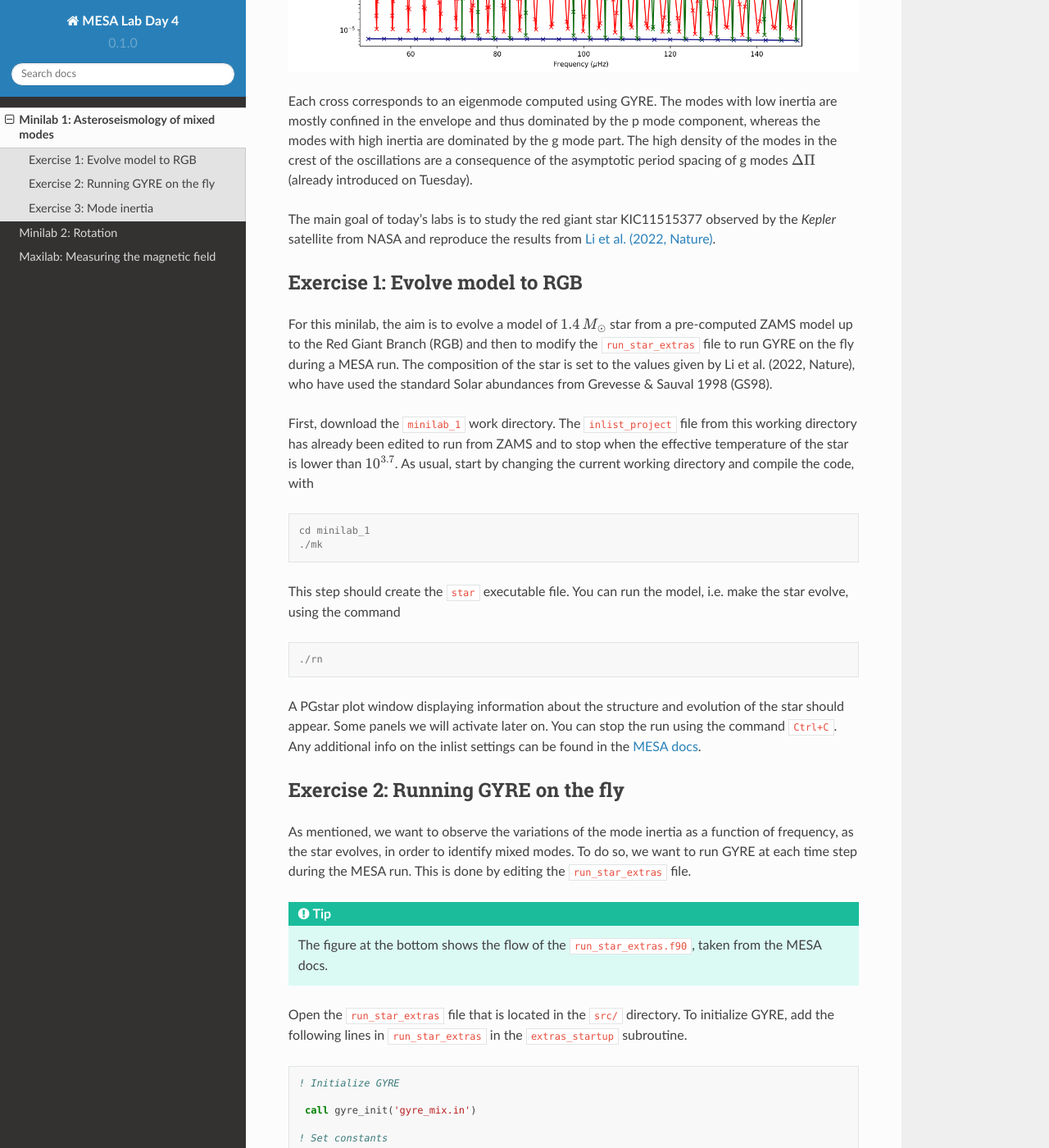
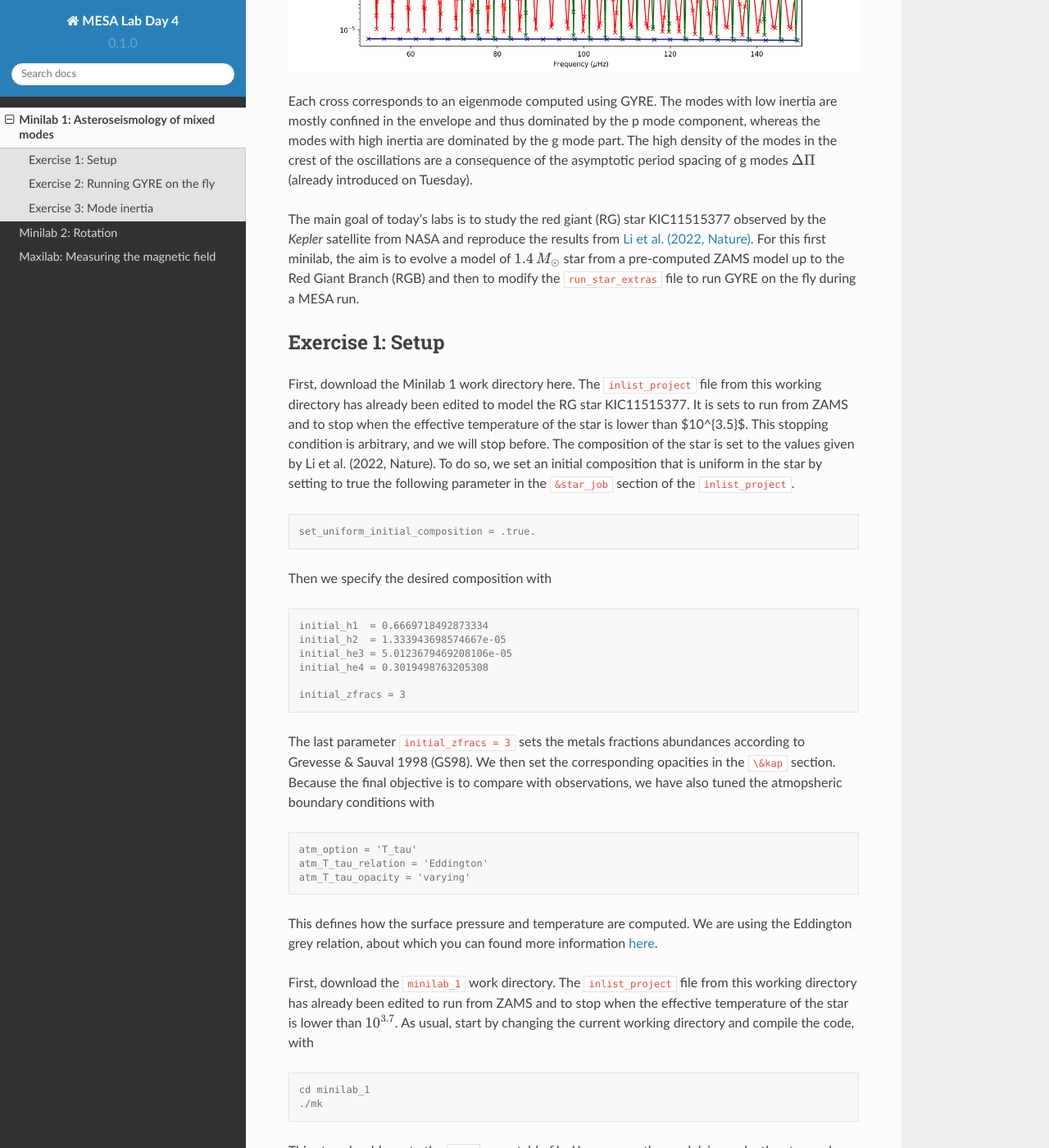
Before and after one commit to mesa-summer-school-2023/mesa-school-bugnet, a Sphinx documentation site: the page built from docs/minilab1.rst, in a window 1280 px wide and 1400 px high, scrolled down 1005 px. Shown: the whole window at 82% size. Built offline with Sphinx 7.4.7 and the Read the Docs theme 2.0.0, drawn with Linux system fonts in a browser that asks for light colours; some of the changed text lies outside the part shown.

Commit message:
Update minilab1.rst

```diff
--- a/docs/minilab1.rst
+++ b/docs/minilab1.rst
@@ -8,7 +8,7 @@ This first minilab focuses on the coupling between p and g modes, i.e. mixed mod
 .. math::
 
     \mathrm{E} = \frac{\int_0^{M_{\rm star}} \left[|\xi_r(r)|^2 + \ell \left(\ell + 1 \right) |\xi_{\rm h}(r)|^2 \right] \mathrm{d} M}{M_{\rm star} \left[|\xi_r(R_{\rm star})|^2
-    + \ell \left(\ell + 1 \right) |\xi_{\rm h}(R_{\rm star})|^2 \right]}
+    + \ell \left(\ell + 1 \right) |\xi_{\rm h}(R_{\rm star})|^2 \right]}~~~~~~~~~~~~(1)
 
 with :math:`M_{\rm star}` the mass of the star, :math:`R_{\rm star}` the photospheric radius of the star, :math:`\xi_r` and :math:`\xi_{\rm h}` the radial and horizontal displacements associated with the mode, :math:`\ell` the angular degree from the spherical harmonics and :math:`\mathrm{d}M = 4\pi \rho r^2 \mathrm{d}r` the mass enclose in the sphere between :math:`r` and :math:`r + \mathrm{d}r`. For mixed modes, the mode inertia presents a typical oscillating pattern as illustrated in the figure below, which present the inertia :math:`E` of mixed modes as a function of frequency.
 
@@ -22,13 +22,40 @@ with :math:`M_{\rm star}` the mass of the star, :math:`R_{\rm star}` the photosp
 
 Each cross corresponds to an eigenmode computed using GYRE. The modes with low inertia are mostly confined in the envelope and thus dominated by the p mode component, whereas the modes with high inertia are dominated by the g mode part. The high density of the modes in the crest of the oscillations are a consequence of the asymptotic period spacing of g modes :math:`\Delta \Pi` (already introduced on Tuesday).
 
-The main goal of today's labs is to study the red giant star KIC11515377 observed by the *Kepler* satellite from NASA and reproduce the results from `Li et al. (2022, Nature) <https://ui.adsabs.harvard.edu/abs/2022Natur.610...43L/abstract>`__.
+The main goal of today's labs is to study the red giant (RG) star KIC11515377 observed by the *Kepler* satellite from NASA and reproduce the results from `Li et al. (2022, Nature) <https://ui.adsabs.harvard.edu/abs/2022Natur.610...43L/abstract>`__.
+For this first minilab, the aim is to evolve a model of :math:`1.4\,M_{\odot}` star from a pre-computed ZAMS model up to the Red Giant Branch (RGB) and then to modify the ``run_star_extras`` file to run GYRE on the fly during a MESA run.
 
-Exercise 1: Evolve model to RGB
+Exercise 1: Setup
 --------
 
-For this minilab, the aim is to evolve a model of :math:`1.4\,M_{\odot}` star from a pre-computed ZAMS model up to the Red Giant Branch (RGB) and then to modify the ``run_star_extras`` file to run GYRE on the fly during a MESA run. The composition of the star is set to the values given by Li et al. (2022, Nature), who have used the standard Solar abundances from Grevesse & Sauval 1998 (GS98).
+First, download the Minilab 1 work directory here. The ``inlist_project`` file from this working directory has already been edited to model the RG star KIC11515377. It is sets to run from ZAMS and to stop when the effective temperature of the star is lower than $10^{3.5}$. This stopping condition is arbitrary, and we will stop before.
+The composition of the star is set to the values given by Li et al. (2022, Nature). To do so, we set an initial composition that is uniform in the star by setting to true the following parameter in the ``&star_job`` section of the ``inlist_project``.
 
+.. code-block:: console
+
+    set_uniform_initial_composition = .true.
+
+Then we specify the desired composition with
+
+.. code-block:: console
+
+    initial_h1  = 0.6669718492873334
+    initial_h2  = 1.333943698574667e-05
+    initial_he3 = 5.0123679469208106e-05
+    initial_he4 = 0.3019498763205308
+
+    initial_zfracs = 3
+
+The last parameter ``initial_zfracs = 3`` sets the metals fractions abundances according to Grevesse & Sauval 1998 (GS98). We then set the corresponding opacities in the ``\&kap`` section.
+Because the final objective is to compare with observations, we have also tuned the atmopsheric boundary conditions with
+
+.. code-block:: console
+
+    atm_option = 'T_tau'
+    atm_T_tau_relation = 'Eddington'
+    atm_T_tau_opacity = 'varying'
+
+This defines how the surface pressure and temperature are computed. We are using the Eddington grey relation, about which you can found more information `here <https://docs.mesastar.org/en/latest/atm/t-tau.html>`__.
 
 First, download the ``minilab_1`` work directory. The ``inlist_project`` file from this working directory has already been edited to run from ZAMS and to stop when the effective temperature of the star is lower than :math:`10^{3.7}`.
 As usual, start by changing the current working directory and compile the code, with
@@ -155,7 +182,9 @@ Then, recompile MESA with ``./mk`` to include changes made in ``run_star_extras`
 
     Found mode: index, l, m, n_p, n_g, E_norm, nu = 130 1 0 3 82 -79 2.285E-02 125.57
 
-The last variable ``nu`` is the frequency of the corresponding mode. You can edit the ``gyre_mix.in`` to change the range (and units of the range) of frequencies of the modes computed by GYRE. To do so change the parameters
+The last variable ``nu`` is the frequency of the corresponding mode. Once GYRE has computed several modes, you can stop the run using ``Ctrl+C``.
+
+You can edit the ``gyre_mix.in`` to change the range (and units of the range) of frequencies of the modes computed by GYRE. To do so change the parameters
 
 .. code-block:: console
 
@@ -168,7 +197,7 @@ The last variable ``nu`` is the frequency of the corresponding mode. You can edi
 Exercise 3: Mode inertia
 --------
 
-The last step for this minilab is to plot the mode inertia to see what it looks like. For that, we need to edit the ``inlist_pgstar`` file. This file controls what is plotted in the pgstar window during a MESA run. Take some time to have a look at it. You can notice that there are parameters to control what is plotted but also the size and location of the plots. In order to get the mode inertia plotted, the next lines of code should be added at the end of the file
+The last step for this minilab is to plot the mode inertia Eq. (1) to see what it looks like. This equation is already implemented in GYRE, so it can be computed directly using the parameter ``E_norm``. For that, we need to edit the ``inlist_pgstar`` file. This file controls what is plotted in the pgstar window during a MESA run. Take some time to have a look at it. You can notice that there are parameters to control what is plotted but also the size and location of the plots. In order to get the mode inertia plotted, the next lines of code should be added at the end of the file
 
 .. code-block:: console
 
```
